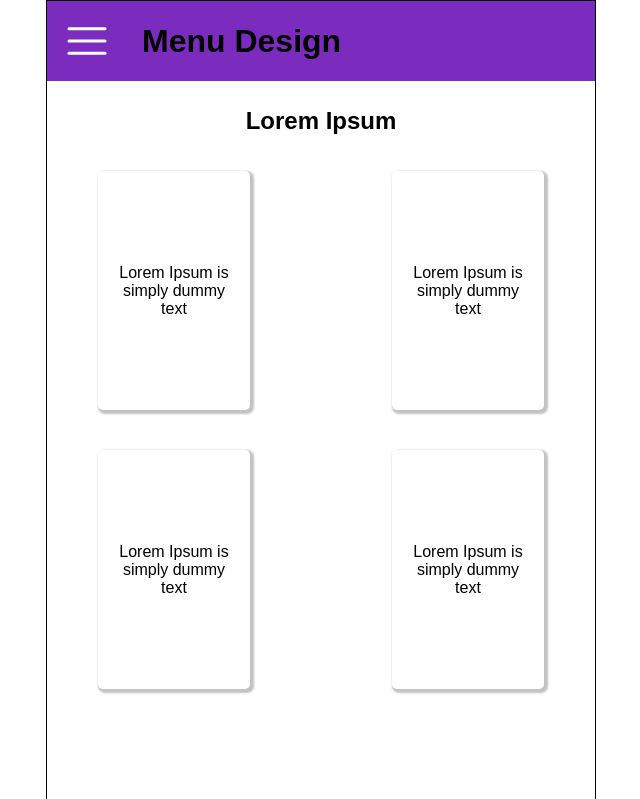
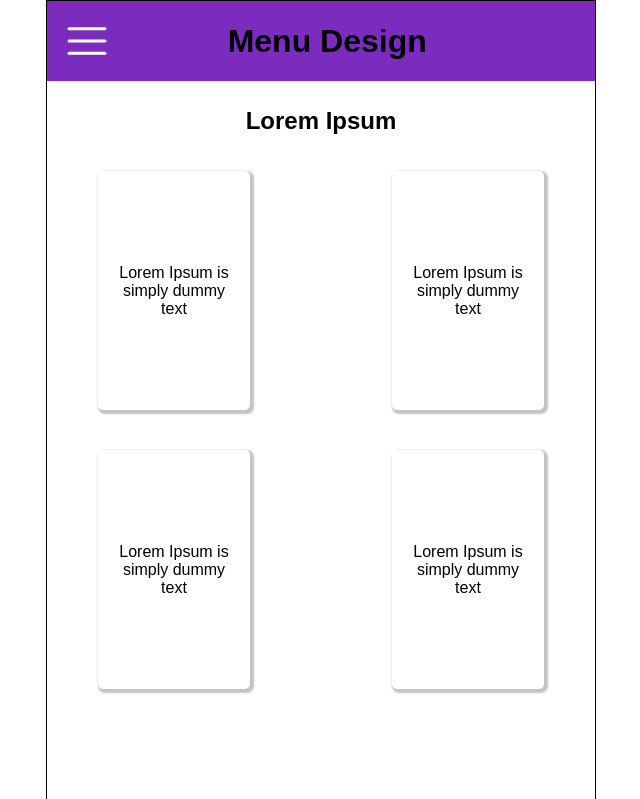
Before and after one commit to headlessNode/menu, a website built with webpack: page src/template.html in a window 1280 px wide. Shown: the whole page, without its empty margins (319-959 px from the left). Built offline with nearby package versions, Linux system fonts and the light colour scheme.

Commit message:
Fix alignment of header text

```diff
--- a/src/menuStyle.css
+++ b/src/menuStyle.css
@@ -28,15 +28,19 @@ body {
     height: 5rem;
     background: #7B2CBF;
     display: grid;
-    grid-template-columns: 95px 1fr;
+    grid-template-columns: 4rem 1fr;
+    gap: 10px;
     align-items: center;
-    justify-items: center;
     text-align: center;
 }
 
 .header h1{
+    height: 100%;
+    width: 87%;
     grid-column: 2/3;
-    justify-self: start;
+    display: flex;
+    justify-content: center;
+    align-items: center;
 }
 
 .menu-btn {
```
Also changed, not shown: dist/main.js.
